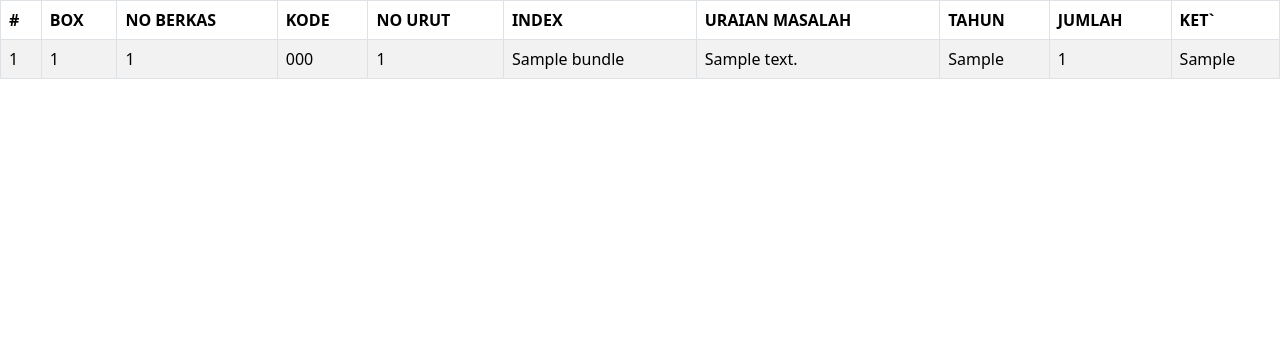
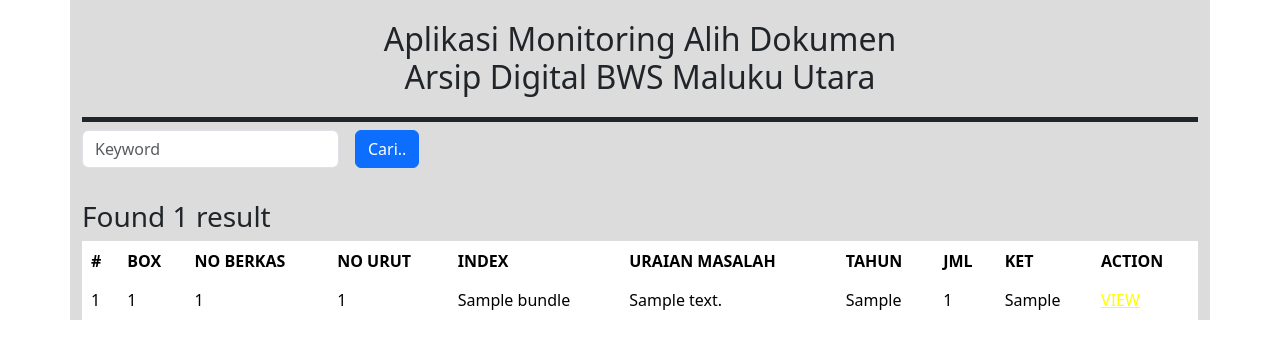
Before and after one commit to githubfarid1/bwsmalut, a Django app: page /arsip/irigasi in a window 1280 px wide. Shown: the top 359 px of the page. Run offline with Django 4.2, Linux system fonts and the light colour scheme; tables that the repository leaves empty hold one stand-in row (values such as "Sample post"); some libraries are stand-ins or nearby versions.

Commit message:
update scripts

```diff
--- a/arsip/urls.py
+++ b/arsip/urls.py
@@ -1,7 +1,10 @@
 from django.urls import path
-from .views import irigasi
+from .views import irigasi, pdf_view, search
 
 urlpatterns = [
     path(route='irigasi', view=irigasi, name="irigasi"),
+    path(route='pdf_view', view=pdf_view, name="pdf_view"),
+    path(route='search', view=search, name="search"),
+
 
 ]
--- a/arsip/views.py
+++ b/arsip/views.py
@@ -3,14 +3,20 @@
 from .models import Bundle, Doc
 from django.contrib import messages
 import json
+from django.db.models import Q
 
 # Create your views here.
-
-
 def irigasi(request):
+    query = ""
+    if request.method == "GET":
+        query = request.GET.get('search')
+    # return HttpResponse()
     isfirst = True
     boxlist = []
-    docs = Doc.objects.all()
+    if query == None or query == '':
+        docs = Doc.objects.all()
+    else:
+        docs = Doc.objects.filter(Q(description__icontains=query)  | Q(bundle__title__icontains=query) | Q(bundle__year__contains=query))
     isfirst = True
     curbox_number = ""
     curbundle_number = ""
@@ -92,28 +98,29 @@
             bundlespan = 1
             rowbundle = ke
 
-
-        # dt = (doc.bundle.box_number, doc.bundle.bundle_number, doc.doc_number, doc.bundle.code, doc.bundle.title,
-        #       doc.description, doc.bundle.year, doc.doc_count, doc.bundle.orinot)
-        # boxlist.append(dt)
-    # return HttpResponse(list(json.dumps(boxlist)))
-
-    # boxdict = Bundle.objects.order_by('box_number').values('box_number').distinct()
-    # for box in boxdict:
-    #     if isfirst:
-    #         firstbox = box['box_number']
-    #     bundles = Bundle.objects.filter(box_number=box['box_number']).order_by('bundle_number').prefetch_related('docs')
-    #     bundlelist = []
-    #     for bundle in bundles:
-    #         if isfirst:
-    #             firstbundle = bundle.bundle_number
-    #             isfirst = False
-    #         docs = bundle.docs.all().values()
-    #         bundledict = {'bundle_number': bundle.bundle_number, 'code': bundle.code, 'title': bundle.title, 'year': bundle.year, 'orinot': bundle.orinot, 'title':bundle.title, 'data': list(docs)}
-    #         bundlelist.append(bundledict)
-    #     boxlist.append({'box_number': box['box_number'], 'data': bundlelist})
-    # # return HttpResponse(list(json.dumps(boxlist)))
     context = {
         "data": boxlist,
     }
-    return render(request=request, template_name='irigasi2.html', context=context)
+    # for last record
+    if docs.count() != 0:
+        boxlist[rowbox]['boxspan'] = boxspan
+        boxlist[rowbundle]['bundlespan'] = bundlespan
+
+    return render(request=request, template_name='irigasi.html', context=context)
+
+def pdf_view(request):
+    with open('/home/farid/pdf/document.pdf', 'rb') as pdf:
+        response = HttpResponse(pdf.read(), content_type='application/pdf')
+        response['Content-Disposition'] = 'inline;filename=mypdf.pdf'
+        return response
+
+def search(request):
+    results = []
+    if request.method == "GET":
+        query = request.GET.get('search')
+        if query == '':
+            query = 'None'
+
+        results = Doc.objects.filter(Q(description__icontains=query) )
+
+    return render(request, 'search.html', {'query': query, 'results': results})
--- a/bwsmalut/settings.py
+++ b/bwsmalut/settings.py
@@ -11,7 +11,7 @@
 """
 
 from pathlib import Path
-
+import os
 # Build paths inside the project like this: BASE_DIR / 'subdir'.
 BASE_DIR = Path(__file__).resolve().parent.parent
 
@@ -131,7 +131,9 @@
 # https://docs.djangoproject.com/en/4.2/howto/static-files/
 
 STATIC_URL = 'static/'
-
+STATICFILES_DIRS = [
+    os.path.join(BASE_DIR, 'static'),
+]
 # Default primary key field type
 # https://docs.djangoproject.com/en/4.2/ref/settings/#default-auto-field
 
--- /dev/null
+++ b/static/arsip/style.css
@@ -0,0 +1,19 @@
+.container {
+    background-color: gainsboro;
+    /* color: green; */
+}
+h2 {
+    text-align: center;
+    padding: 20px;
+    border-bottom: 5px solid;
+}
+table, tr, th, td {
+    border: 1px solid white;
+    background-color: darkslateblue;
+    color: white;
+}
+td > a {
+    text-decoration: underline;
+    color: yellow;
+
+}
--- a/templates/irigasi.html
+++ b/templates/irigasi.html
@@ -1,8 +1,28 @@
 {% load bootstrap5 %}
-{% bootstrap_css %}
-{% bootstrap_javascript %}
-{% bootstrap_messages %}
-<table class="table table-striped">
+{% load static %}
+<head>
+  {% bootstrap_css %}
+  {% bootstrap_javascript %}
+  {% bootstrap_messages %}
+  <link rel="stylesheet" href="{% static 'arsip/style.css' %}">
+</head>
+<div class="container">
+  <h2>Aplikasi Monitoring Alih Dokumen <br/> Arsip Digital BWS Maluku Utara</h2>
+  <form  action="{% url 'irigasi' %}" class="row g-3">
+    <div class="col-auto">
+      <label for="search" class="visually-hidden">Keyword..</label>
+      <input class="form-control" name="search" id="" placeholder="Keyword">
+    </div>
+    <div class="col-auto">
+      <button type="submit" class="btn btn-primary mb-3">Cari..</button>
+    </div>
+  </form>
+  <h3>
+  {% with data|length as total_results %}
+  Found {{ total_results }} result{{ total_results|pluralize }}
+  {% endwith %}
+  </h3>
+  <table class="table">
     <thead>
       <tr>
         <th scope="col">#</th>
@@ -12,12 +32,15 @@
         <th scope="col">INDEX</th>
         <th scope="col">URAIAN MASALAH</th>
         <th scope="col">TAHUN</th>
+        <th scope="col">JML</th>
+        <th scope="col">KET</th>
+        <th scope="col">ACTION</th>
       </tr>
     </thead>
     <tbody>
       {% for d in data %}
       <tr>
-        <td>#</td>
+        <td>{{ d.row_number }}</td>
         {% if d.box_number != "" %}
         <td rowspan="{{ d.boxspan }}"> {{ d.box_number }}</td>
         {% endif %}
@@ -32,7 +55,13 @@
         {% if d.bundle_number != "" %}
         <td rowspan="{{ d.bundlespan }}">{{ d.bundle_year }}</td>
         {% endif %}
+        <td>{{ d.doc_count }}</td>
+        {% if d.bundle_number != "" %}
+        <td rowspan="{{ d.bundlespan }}">{{ d.bundle_orinot }}</td>
+        {% endif %}
+        <td><a href="http://google.com">VIEW</a></td>
       </tr>
       {% endfor %}
     </tbody>
   </table>
+</div>
--- a/templates/irigasi2.html
+++ b/templates/irigasi2.html
@@ -1,9 +1,15 @@
 {% load bootstrap5 %}
-{% bootstrap_css %}
-{% bootstrap_javascript %}
-{% bootstrap_messages %}
-<table class="table table-striped table-hover table-bordered">
-    <thead>
+{% load static %}
+<head>
+  {% bootstrap_css %}
+  {% bootstrap_javascript %}
+  {% bootstrap_messages %}
+  <link rel="stylesheet" href="{% static 'arsip/style.css' %}">
+</head>
+<div class="container">
+  <h1>Aplikasi Monitoring Alih Dokumen Arsip Digital</h1>
+  <table class="table">
+    <thead class="table-light">
       <tr>
         <th scope="col">#</th>
         <th scope="col">BOX</th>
@@ -14,7 +20,7 @@
         <th scope="col">URAIAN MASALAH</th>
         <th scope="col">TAHUN</th>
         <th scope="col">JUMLAH</th>
-        <th scope="col">KET`</th>
+        <th scope="col">KET</th>
 
       </tr>
     </thead>
@@ -36,3 +42,4 @@
       {% endfor %}
     </tbody>
   </table>
+</div>
```
Also changed, not shown: templates/search.html (added, +29 -0 lines), 1 other file.
